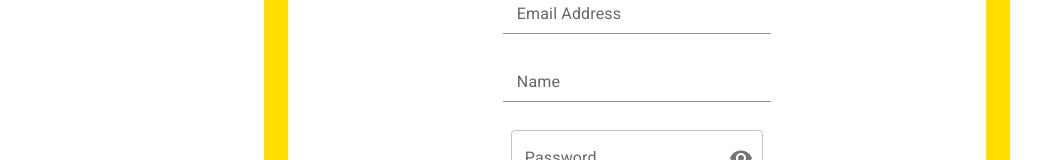
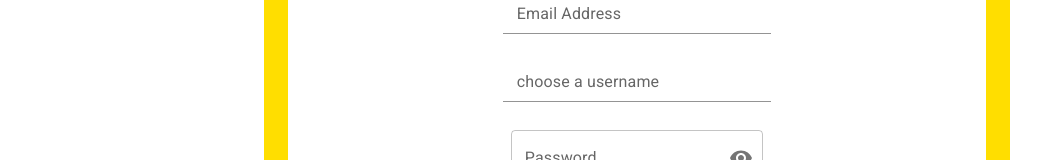
Before and after one commit to hphilpotts/Pokegotchi-Frontend-Project-4-General-Assembly-SEI-66, a React (Create React App) app: page /signup in a window 1280 px wide. Shown: the part 466-626 px from the top of the page, without its empty margins (3-1044 px from the left). Built offline with nearby package versions, Linux system fonts and the light colour scheme.

Commit message:
auth FEBE working

```diff
--- a/src/user/Signin.js
+++ b/src/user/Signin.js
@@ -14,7 +14,7 @@ import './user.css'
 export default function Signin(props) {
 
   const [newUser, setNewUser] = useState({ // init to empty string (controlled input)
-    email: '',
+    emailAddress: '',
     password: ''
   })
   const [values, setValues] = React.useState({
@@ -54,7 +54,7 @@ export default function Signin(props) {
       <FormGroup>
       <FormControl className='form-ctrl'>
         <InputLabel htmlFor='email-input'>Email Address</InputLabel>
-        <Input id="email-input" aria-describedby="email-helper-text"  name='email' onChange={changeHandler}></Input>
+        <Input id="email-input" aria-describedby="email-helper-text"  name='emailAddress' onChange={changeHandler}></Input>
         {/* <FormHelperText id="email-helper-text">Chuck yer email in here</FormHelperText> */}
       </FormControl><br></br><br></br>
 
@@ -82,7 +82,7 @@ export default function Signin(props) {
           />
       </FormControl><br></br>
       <FormControl className='formctrl'>
-      <Button variant="contained" className='form-button' onClick={loginHandler}>Submit</Button>
+      <Button variant="contained" className='form-button' onClick={loginHandler}>Login</Button>
       </FormControl>
       </FormGroup>
     </Box>
--- a/src/user/Signup.js
+++ b/src/user/Signup.js
@@ -14,8 +14,8 @@ import './user.css'
 export default function SignUp(props) {
 
   const [newUser, setNewUser] = useState({ // These init as empty strings, else a uncontrolled / controlled input error shows
-    email: '',
-    name: '',
+    emailAddress: '',
+    userName: '',
     password: '',
     verifyPassword: ''
   })
@@ -35,7 +35,7 @@ export default function SignUp(props) {
     event.preventDefault();
   };
 
-  const changeHandler = e => {
+  const changeHandler = (e) => {
     const user ={...newUser}
     user[e.target.name] = e.target.value
     console.log(user) // todo remove p-debug
@@ -59,12 +59,12 @@ export default function SignUp(props) {
       <FormGroup>
       <FormControl className='form-ctrl'>
         <InputLabel htmlFor='email-input'>Email Address</InputLabel>
-        <Input id="email-input" aria-describedby="email-helper-text" name="email" onChange={changeHandler}></Input>
+        <Input id="email-input" aria-describedby="email-helper-text" name="emailAddress" onChange={changeHandler}></Input>
         <FormHelperText className='hide-helper' id="email-helper-text">Please enter a valid email adress</FormHelperText>
       </FormControl><br></br>
       <FormControl className='form-ctrl'>
-        <InputLabel htmlFor='name-input'>Name</InputLabel>
-        <Input id="name-input" aria-describedby="email-helper-text" name="name" onChange={changeHandler}></Input>
+        <InputLabel htmlFor='name-input'> choose a username</InputLabel>
+        <Input id="name-input" aria-describedby="email-helper-text" name="userName" onChange={changeHandler}></Input>
         <FormHelperText className='hide-helper' id="email-helper-text">Enter a valid name</FormHelperText>
       </FormControl><br></br>
 
```
